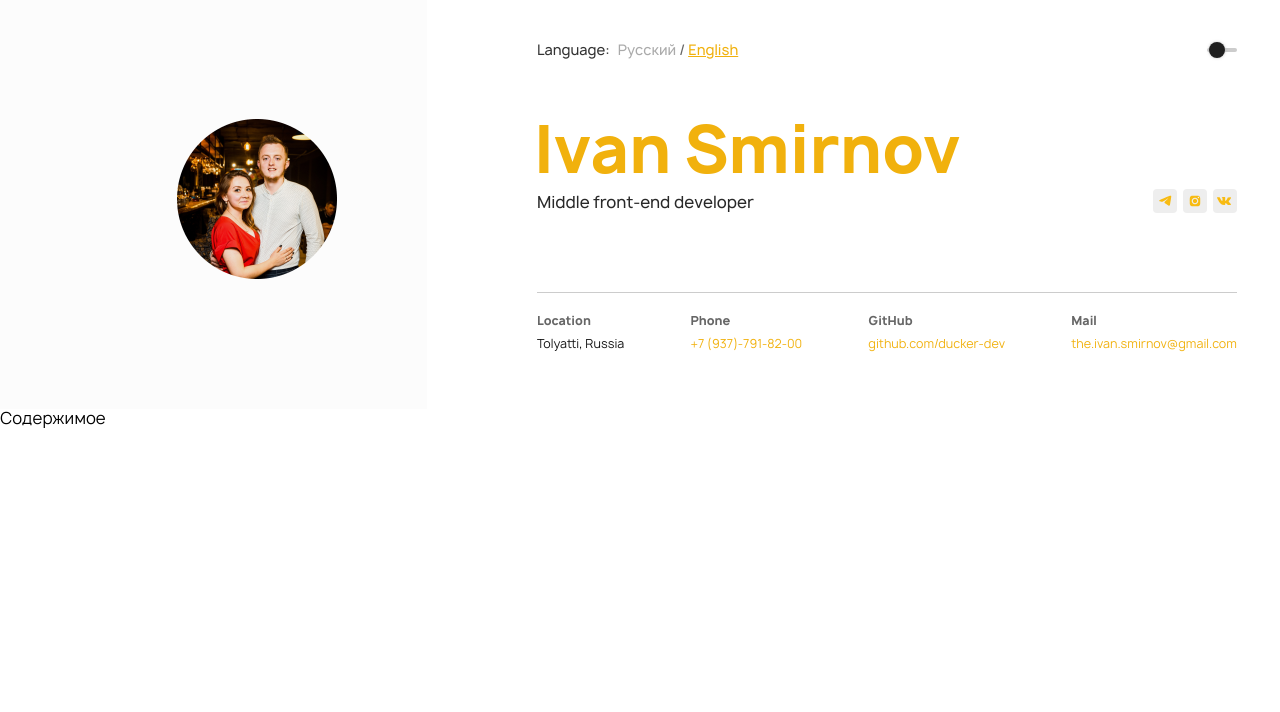
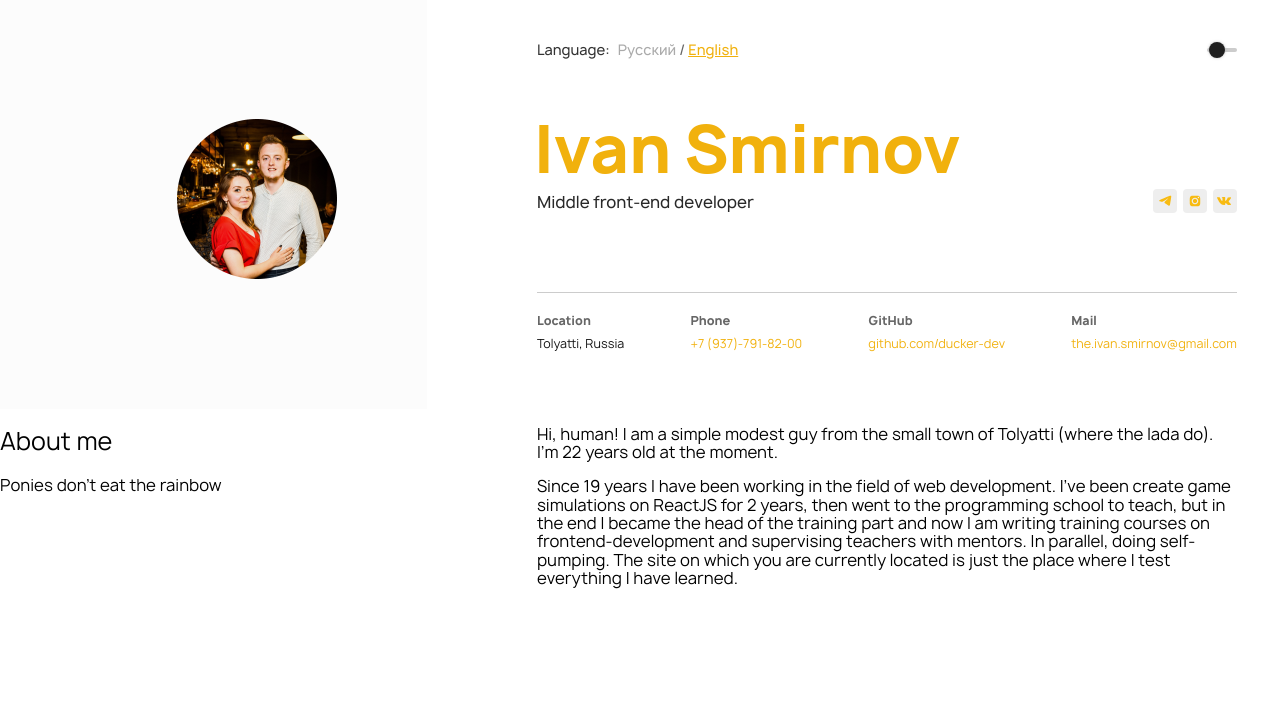
Before and after one commit to ducker-dev/my-site-on-react, a React app: page / in a window 1280 px wide. Built offline with nearby package versions, Linux system fonts and the light colour scheme.

Commit message:
Adds a block "About me".

```diff
--- a/src/App/Components/Header/index.js
+++ b/src/App/Components/Header/index.js
@@ -1,4 +1,4 @@
-import React from "react";
+import React, {Component} from "react";
 import classNames from "classnames";
 
 import { connect } from "react-redux";
@@ -10,7 +10,7 @@ import InstagramIcon from "./../../Static/Images/instagram-icon.svg";
 import VkIcon from "./../../Static/Images/vk-icon.svg";
 import "./style.scss";
 
-class Header extends React.Component {
+class Header extends Component {
   render() {
     const {
       theme,
--- a/src/App/Components/Header/style.scss
+++ b/src/App/Components/Header/style.scss
@@ -2,7 +2,7 @@
 
 .header {
   display: grid;
-  grid-template-columns: 33.35% 66.65%;
+  grid-template-columns: $widthColumsDesktop;
 
   &__left-side {
     transition: background-color $mainSpeed;
@@ -95,6 +95,7 @@
       line-height: 16px;
       transition: color $mainSpeed;
     }
+
     &-content {
       vertical-align: middle;
       font-size: 12px;
@@ -105,6 +106,7 @@
         text-decoration: none;
       }
     }
+
     &-address {
       transition: color $mainSpeed;
     }
@@ -161,6 +163,7 @@
       outline: #15469b auto 5px;
     }
   }
+
   &__slider {
     position: relative;
     box-sizing: border-box;
@@ -218,9 +221,11 @@
     &__subscription {
       color: $lightText_1;
     }
+
     &__slash {
       color: $lightText_4;
     }
+
     &__button {
       color: $lightText_2;
     }
@@ -268,9 +273,11 @@
     &__subscription {
       color: $darkText_1;
     }
+
     &__slash {
       color: $darkText_3;
     }
+
     &__button {
       color: $darkText_2;
     }
@@ -282,6 +289,7 @@
         left: 12px;
       }
     }
+
     &__slider:before {
       background-color: $accentColor;
     }
--- a/src/App/Components/common.scss
+++ b/src/App/Components/common.scss
@@ -19,12 +19,3 @@
     padding-left: 20px;
   }
 }
-
-.transition {
-  &_bg {
-    transition: background-color .4s;
-  }
-  &_text {
-    transition: color .4s;
-  }
-}
--- a/src/App/Components/variables.scss
+++ b/src/App/Components/variables.scss
@@ -13,6 +13,7 @@ $darkText_4: #e3e5e8;
 
 // Цвет линии для темных фонов
 $darkHr: #333333;
+
 
 // Цвета светлых фонов
 $lightBg_1: #fcfcfc;
@@ -31,8 +32,13 @@ $lightText_6: #030e1e;
 // Цвет линии для темных фонов
 $lightHr: #cccccc;
 
+
 // Основной акцентный цвет текста
 $accentColor: #f1b10d;
 
 // Скорость изменения цвета
 $mainSpeed: 0.5s;
+
+
+// Ширина колонок для Desktop
+$widthColumsDesktop: 33.35% 66.65%;
--- a/src/App/index.js
+++ b/src/App/index.js
@@ -1,19 +1,43 @@
-import React, { Component } from "react";
+import React, {Component} from "react";
 import "./Components/common.scss";
+import "./style.scss";
 import ux from "./Components/ux";
+import {connect} from "react-redux";
 
-const { Header, Footer } = ux;
+const {Header, Footer} = ux;
 
 class App extends Component {
   render() {
+    const {
+      theme,
+      dictionary
+    } = this.props;
+    console.log(this.props);
     return (
       <>
-        <Header />
-        Содержимое
-        <Footer />
+        <Header/>
+        <section className={`about-me theme_${theme}`}>
+          <div className="about-me__left-side">
+            <div className="container_small">
+              <h2>{dictionary.aboutMe.title}</h2>
+              <p>{dictionary.aboutMe.subTitle}</p>
+            </div>
+          </div>
+          <div className="about-me__right-side">
+            <div className="container">
+              {dictionary.aboutMe.description.map(item => <p>{item}</p>)}
+            </div>
+          </div>
+        </section>
+        <Footer/>
       </>
     );
   }
 }
 
-export default App;
+const mapStateToProps = store => ({
+  theme: store.theme,
+  dictionary: store.dictionary
+});
+
+export default connect(mapStateToProps)(App);
--- a/src/App/style.scss
+++ b/src/App/style.scss
@@ -0,0 +1,15 @@
+@import "./Components/variables.scss";
+
+.about-me {
+  height: 300px;
+  display: grid;
+  grid-template-columns: $widthColumsDesktop;
+
+  &__left-side {
+    transition: background-color $mainSpeed;
+  }
+
+  &__right-side {
+    transition: background-color $mainSpeed;
+  }
+}
--- a/src/Dictionaries/en.json
+++ b/src/Dictionaries/en.json
@@ -6,5 +6,13 @@
     "phoneNumber": "Phone",
     "mail": "Mail",
     "locationText": "Tolyatti, Russia"
+  },
+  "aboutMe": {
+    "title": "About me",
+    "subTitle": "Ponies don't eat the rainbow",
+    "description": [
+      "Hi, human! I am a simple modest guy from the small town of Tolyatti (where the lada do). I'm 22 years old at the moment.",
+      "Since 19 years I have been working in the field of web development. I’ve been create game simulations on ReactJS for 2 years, then went to the programming school to teach, but in the end I became the head of the training part and now I am writing training courses on frontend-development and supervising teachers with mentors. In parallel, doing self-pumping. The site on which you are currently located is just the place where I test everything I have learned."
+    ]
   }
 }
--- a/src/Dictionaries/ru.json
+++ b/src/Dictionaries/ru.json
@@ -6,5 +6,13 @@
     "phoneNumber": "Телефон",
     "mail": "Почта",
     "locationText": "Тольяти, Россия"
+  },
+  "aboutMe": {
+    "title": "Обо мне",
+    "subTitle": "Пони не едят радугу",
+    "description": [
+      "Привет, человек! Я простой скромный парень из небольшого города Тольятти (там где тазики еще делают). На данный момент мне 22 года.",
+      "С 19 лет работаю в сфере web-разработки. 2 года делал игровые симуляторы на ReactJS, потом ушел в школу программирования преподавать, но в итоге стал руководителем учебной части и теперь пишу обучающие курсы по frontend-разработке и контролирую преподавателей с наставниками. Параллельно занимаюсь самопрокачкой. Сайт на котором вы сейчас находитесь, как раз и является местом, где я тестирую все изученное."
+    ]
   }
 }
```
Also changed, not shown: 1 other file.
